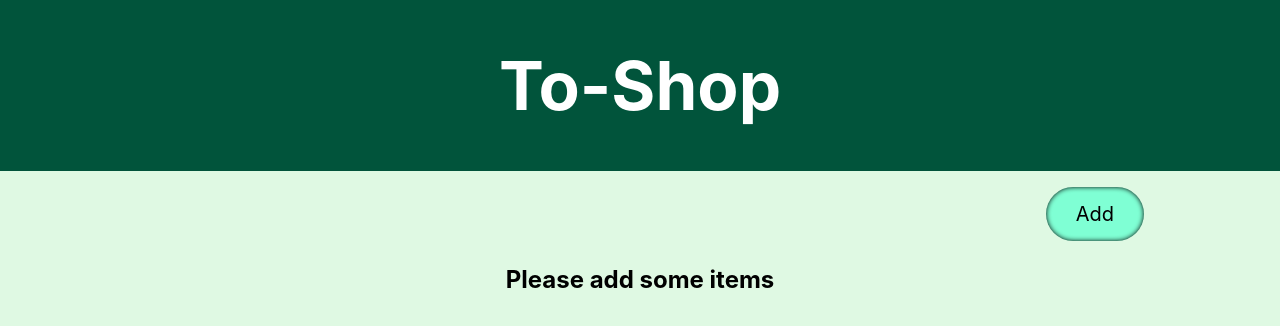
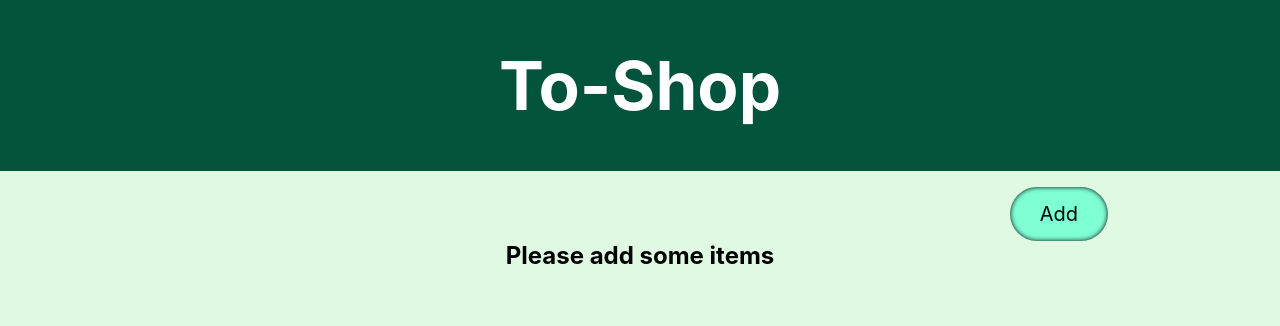
Before and after one commit to maha0134/mad9135-p1-react-crud, a React (Create React App) app: page /#/home in a window 1280 px wide. Shown: the top 326 px of the page. Built offline with nearby package versions, Linux system fonts and the light colour scheme.

Commit message:
accessibility issues fixed

```diff
--- a/src/App.css
+++ b/src/App.css
@@ -18,8 +18,14 @@ a.btn,
   color: black;
   box-shadow: inset 0 0 5px;
   text-decoration: none;
+  transition: 0.25s linear;
 }
 
 *:focus-visible {
   outline: rgb(1, 84, 59) solid 2px;
 }
+
+.btn:hover,
+.btn:focus-visible {
+  background-color: rgb(117, 231, 193);
+}
--- a/src/components/Form/Form.js
+++ b/src/components/Form/Form.js
@@ -35,14 +35,6 @@ export default function Form({ item }) {
       <label htmlFor="name" className="screen-reader-text ">
         Product Name
       </label>
-      {/* <input
-        type="text"
-        name="storeName"
-        placeholder="Enter store name"
-        defaultValue={item && "id" in item ? item.storeName : ""}
-        required
-      /> */}
-
       <select name="storeName" required>
         <option value="">Select a Store</option>
         {stores.map((store, index) => {
@@ -56,14 +48,8 @@ export default function Form({ item }) {
           }
           return <option defaultValue={store}>{store}</option>;
         })}
-        {/* <option value="Dollarama">Dollarama</option>
-        <option value="Loblaw">Loblaw</option>
-        <option value="Walmart">Walmart</option>
-        <option value="SuperStore">SuperStore</option>
-        <option value="Toys R US">Toys R US</option>
-        <option value="Other">Other</option> */}
       </select>
-      <label htmlFor="name" className="screen-reader-text">
+      <label htmlFor="storeName" className="screen-reader-text">
         Store Name
       </label>
       <input
@@ -72,7 +58,7 @@ export default function Form({ item }) {
         placeholder="Enter quantity"
         defaultValue={item && "id" in item ? item.quantity : ""}
       />
-      <label htmlFor="name" className="screen-reader-text">
+      <label htmlFor="quantity" className="screen-reader-text">
         How many
       </label>
       <div className="form-buttons">
--- a/src/components/ListItem/ListItem.css
+++ b/src/components/ListItem/ListItem.css
@@ -26,8 +26,8 @@ li {
   align-items: center;
   width: min(27rem, 100%);
 }
-li h3,
-h4 {
+li h2,
+h3 {
   margin: 0;
 }
 .details {
@@ -35,7 +35,11 @@ h4 {
   flex-direction: column;
   gap: 0.75rem;
 }
-.details h4 {
+.details h2 {
+  font-size: 2rem;
+}
+.details h3 {
+  font-size: 1.5rem;
   font-weight: normal;
 }
 .li-buttons {
--- a/src/components/ListItem/ListItem.js
+++ b/src/components/ListItem/ListItem.js
@@ -61,16 +61,18 @@ export default function ListItem({ item, index }) {
         </Modal>
         <li data-id={index}>
           <div className="details">
-            <h3>{item.name}</h3>
-            <h4>{item.storeName}</h4>
+            <h2>{item.name}</h2>
+            <h3>{item.storeName}</h3>
           </div>
           <p>{item.quantity}</p>
           <div className="li-buttons">
             <button onClick={editButtonClicked} className="icon-edit">
               <GrEdit />
+              <span className="screen-reader-text ">Edit Button</span>
             </button>
             <button onClick={openModal} className="icon-del">
               <MdDelete />
+              <span className="screen-reader-text ">Delete Button</span>
             </button>
           </div>
         </li>
--- a/src/components/ListView/ListView.css
+++ b/src/components/ListView/ListView.css
@@ -1,13 +1,12 @@
 .unstyled-list {
-  padding: 0;
+  padding: 2rem 1rem;
   margin: 0;
   list-style-type: none;
   display: flex;
   flex-direction: row;
   align-items: center;
   justify-content: center;
-  gap: 2rem;
-  padding: 2rem;
+  gap: 1rem;
   flex-wrap: wrap;
 }
 .no-items {
@@ -16,10 +15,18 @@
 .container {
   display: flex;
   flex-direction: column;
-  width: min(65rem, 100%);
+  width: min(62.5em, 100%);
   margin: 0 auto;
 }
+@media only screen and (min-width: 45em) {
+  .unstyled-list {
+    padding: 2rem;
+  }
+}
 @media only screen and (min-width: 60em) {
+  a.btn {
+    margin-right: 2rem;
+  }
   .unstyled-list {
     margin: 0 auto;
     justify-content: space-between;
```
